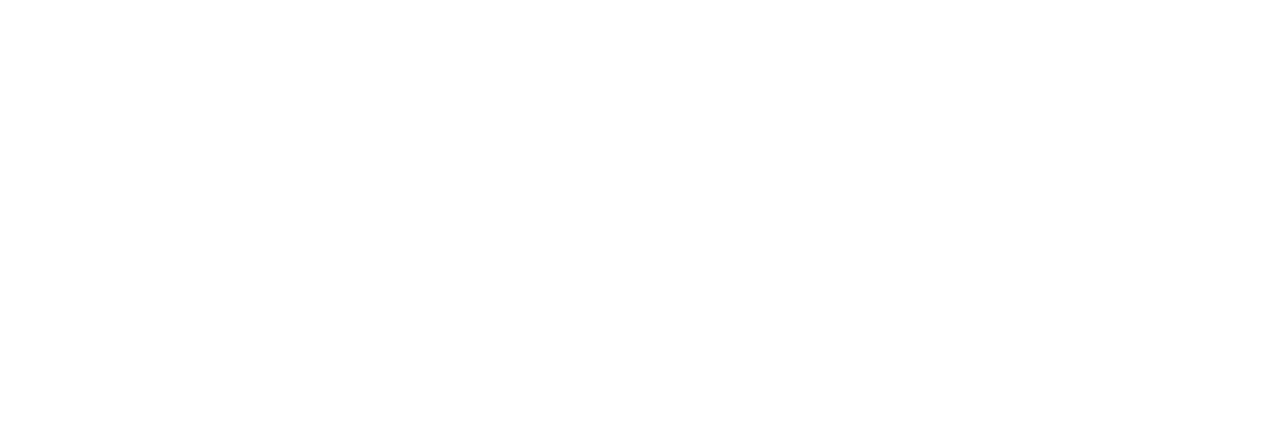
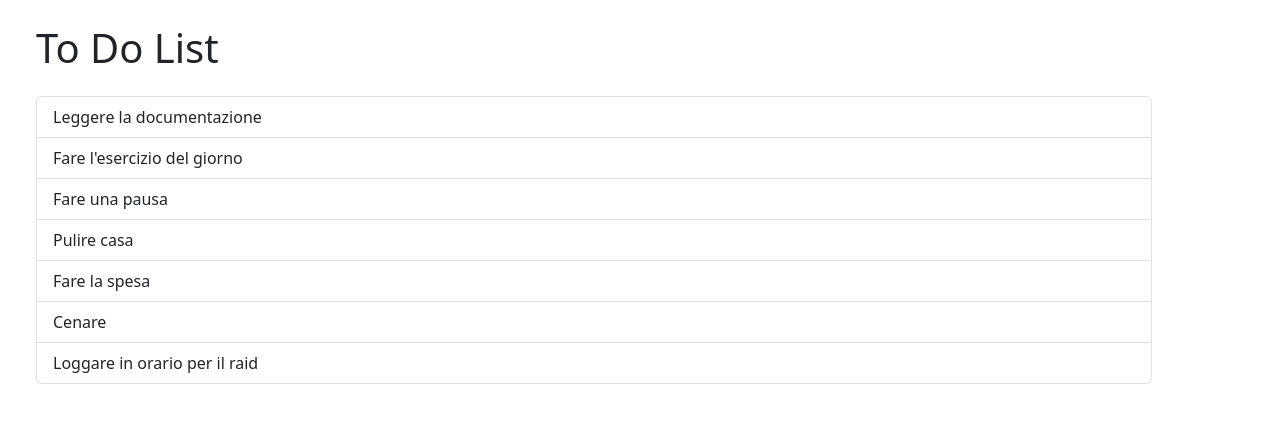
Before and after one commit to mannuccimattia/react-form, a React (Vite) app: page / in a window 1280 px wide. Shown: the top 422 px of the page. Built offline with nearby package versions, Linux system fonts and the light colour scheme.

Commit message:
[UPD] Done static array

```diff
--- a/src/App.jsx
+++ b/src/App.jsx
@@ -1,10 +1,33 @@
 import React from 'react'
 import { useState } from 'react'
 
+const todo = [
+  "Leggere la documentazione",
+  "Fare l'esercizio del giorno",
+  "Fare una pausa",
+  "Pulire casa",
+  "Fare la spesa",
+  "Cenare",
+  "Loggare in orario per il raid"
+];
 
 const App = () => {
   return (
-    <></>
+    <>
+      <div className="container m-4">
+        <h1>To Do List</h1>
+        <ul className="list-group my-4">
+          {todo.map((task, index) => (
+            <li
+              key={index}
+              className='list-group-item'
+            >
+              {task}
+            </li>
+          ))}
+        </ul>
+      </div>
+    </>
   )
 }
 
```
